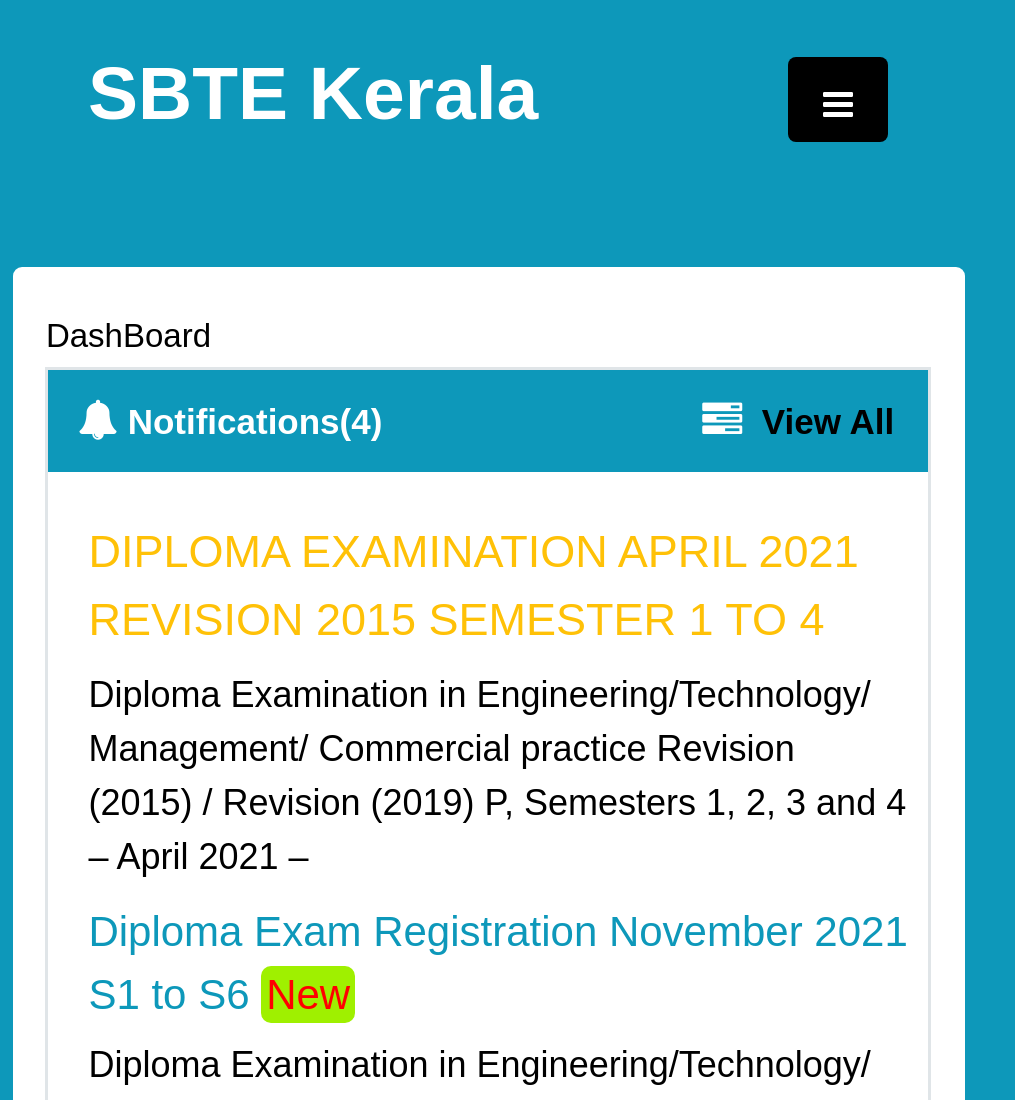
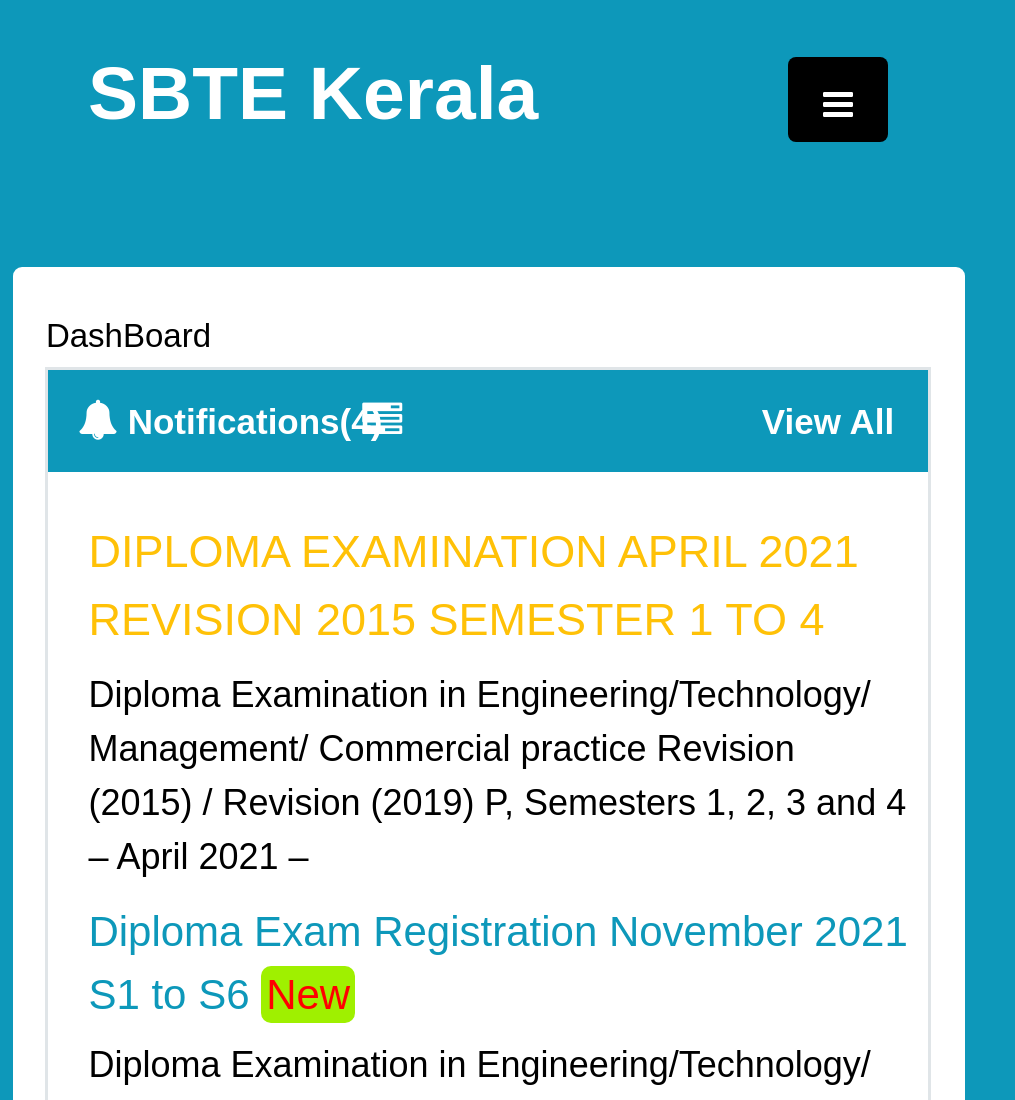
Before and after one commit to shibilxy/sbte, a plain HTML site: page home.html in a window 1280 px wide. Shown: the top 1100 px of the page, without its empty margins (0-1015 px from the left). Drawn offline with Linux system fonts and the light colour scheme.

Commit message:
Update home.html

```diff
--- a/home.html
+++ b/home.html
@@ -123,7 +123,7 @@
     opacity: 0;
   }
 }
-.view{
+.view a{
   margin-left: 340px;
   color: white;
   gap: 50px;
```
